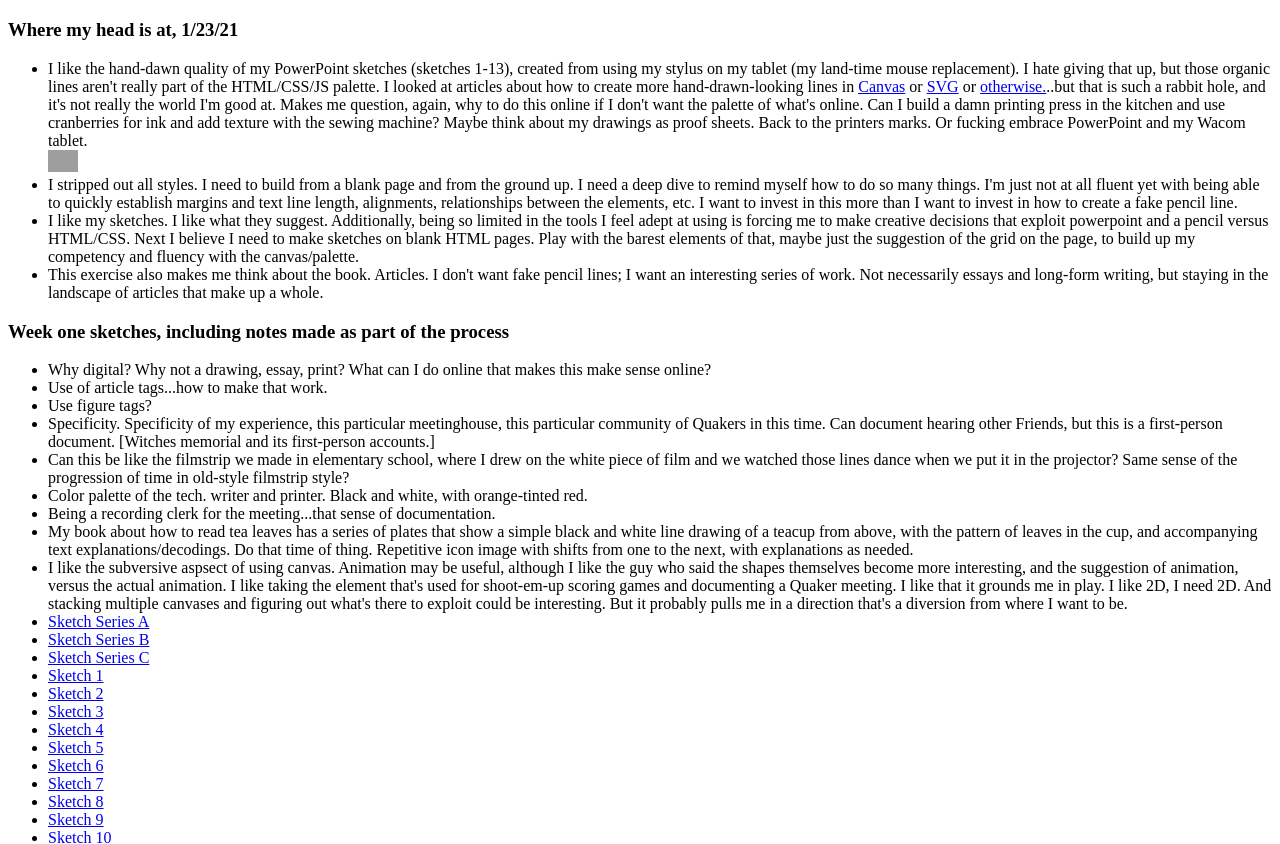
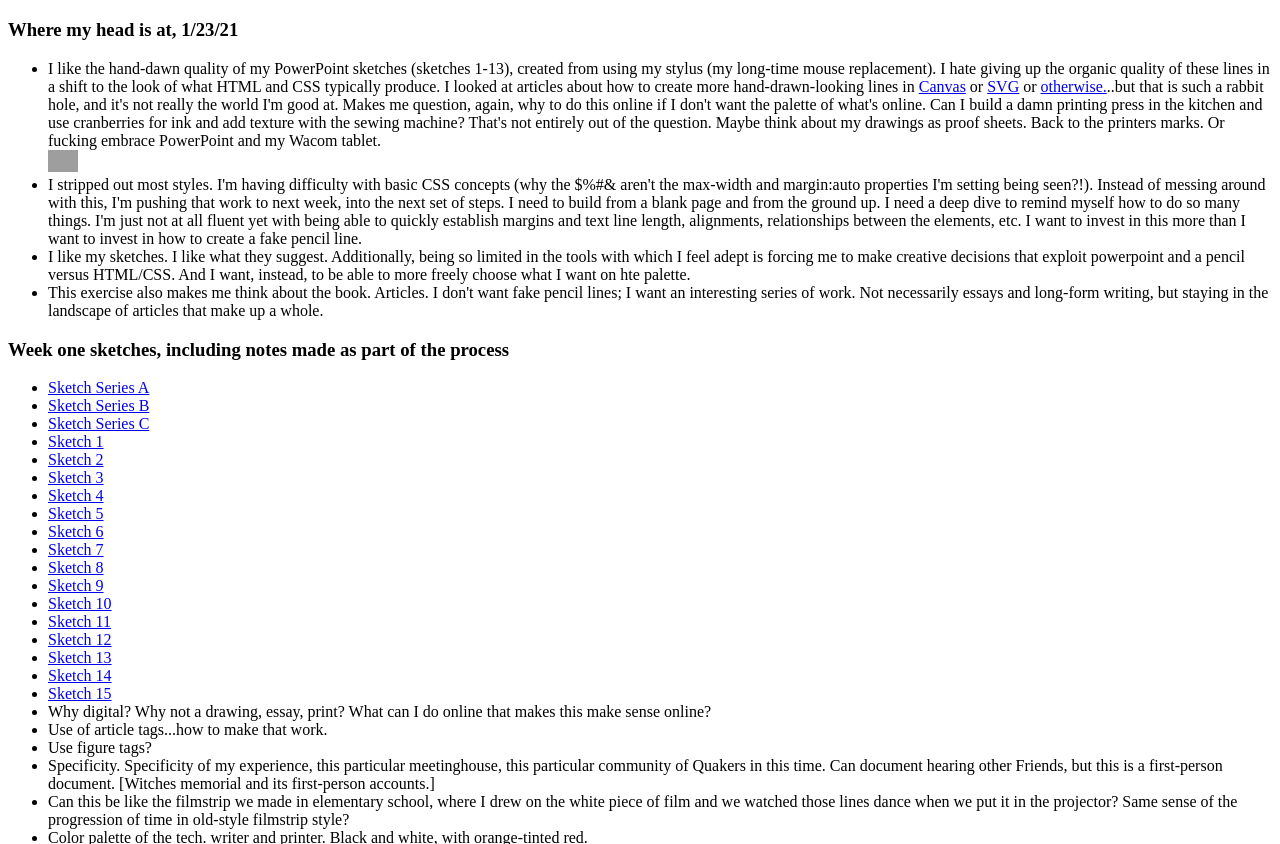
Before and after one commit to redbarnblackchickens/redbarnblackchickens.github.io, a plain HTML site: page meetinghouse.html in a window 1280 px wide. Shown: the part 108-952 px from the top of the page. Drawn offline with Linux system fonts and the light colour scheme; grey boxes are pictures that could not be loaded.

Commit message:
Add files via upload

```diff
--- a/meetinghouse.html
+++ b/meetinghouse.html
@@ -3,12 +3,44 @@
 <title>Soul of Code</title>
 <meta charset="UTF-8">
 <meta name="viewport" content="width=device-width, initial-scale=1">
-<link rel="stylesheet" href="">
+<link rel="stylesheet" href="css/val-styles.css">
 
 <head>
 
 <style>
+/*
+body {
+max-width: 600px;
 
+ font-family: Georgia, serif;
+ line-height: 1.4;
+  }
+ margin: auto;
+  padding: 30px;
+ h1 {
+  font-size: 24px;
+  margin-bottom: 2em;
+ }
+
+ h2 {
+  font-size: 22px;
+ margin-bottom: 1.5em;
+ }
+
+  h3 {
+  font-size: 20px;
+  margin-bottom: 1em;
+ }
+
+li {
+  font-size: 18px;
+   margin-bottom: 1em;
+ }
+
+img {
+ margin-bottom: 1em;
+}
+*/
 </style>
 
 </head>
@@ -16,15 +48,17 @@
 <header>
 		<h2>Valerie Stoehr: <a href="index.html">The Soul of Code</a></h2>
 		<h1>In the Meetinghouse: Sketches</h1>
+</header>
 
-
+<article class="week1">
 
 <h3>Where my head is at, 1/23/21</h3>
    <ul>
-    <li>I like the hand-dawn quality of my PowerPoint sketches (sketches 1-13), created from using my stylus on my tablet (my land-time mouse replacement). I hate giving that up, but those organic lines aren't really part of the HTML/CSS/JS palette. I looked at articles about how to create more hand-drawn-looking lines in <a href="http://perfectionkills.com/exploring-canvas-drawing-techniques/">Canvas</a> or <a href="https://heredragonsabound.blogspot.com/2020/02/creating-pencil-effect-in-svg.html">SVG</a> or <a href="https://roughjs.com/">otherwise.</a>..but that is such a rabbit hole, and it's not really the world I'm good at. Makes me question, again, why to do this online if I don't want the palette of what's online. Can I build a damn printing press in the kitchen and use cranberries for ink and add texture with the sewing machine? Maybe think about my drawings as proof sheets. Back to the printers marks. Or fucking embrace PowerPoint and my Wacom tablet.</li>
+
+    <li>I like the hand-dawn quality of my PowerPoint sketches (sketches 1-13), created from using my stylus (my long-time mouse replacement). I hate giving up the organic quality of these lines in a shift to the look of what HTML and CSS typically produce. I looked at articles about how to create more hand-drawn-looking lines in <a href="http://perfectionkills.com/exploring-canvas-drawing-techniques/">Canvas</a> or <a href="https://heredragonsabound.blogspot.com/2020/02/creating-pencil-effect-in-svg.html">SVG</a> or <a href="https://roughjs.com/">otherwise.</a>..but that is such a rabbit hole, and it's not really the world I'm good at. Makes me question, again, why to do this online if I don't want the palette of what's online. Can I build a damn printing press in the kitchen and use cranberries for ink and add texture with the sewing machine? That's not entirely out of the question. Maybe think about my drawings as proof sheets. Back to the printers marks. Or fucking embrace PowerPoint and my Wacom tablet.</li>
     <img src="https://i.stack.imgur.com/Y03RE.jpg" width="30px">
-    <li>I stripped out all styles. I need to build from a blank page and from the ground up. I need a deep dive to remind myself how to do so many things. I'm just not at all fluent yet with being able to quickly establish margins and text line length, alignments, relationships between the elements, etc. I want to invest in this more than I want to invest in how to create a fake pencil line.</li>
-    <li>I like my sketches. I like what they suggest. Additionally, being so limited in the tools I feel adept at using is forcing me to make creative decisions that exploit powerpoint and a pencil versus HTML/CSS. Next I believe I need to make sketches on blank HTML pages. Play with the barest elements of that, maybe just the suggestion of the grid on the page, to build up my competency and fluency with the canvas/palette.</li>
+    <li>I stripped out most styles. I'm having difficulty with basic CSS concepts (why the $%#& aren't the max-width and margin:auto properties I'm setting being seen?!). Instead of messing around with this, I'm pushing that work to next week, into the next set of steps. I need to build from a blank page and from the ground up. I need a deep dive to remind myself how to do so many things. I'm just not at all fluent yet with being able to quickly establish margins and text line length, alignments, relationships between the elements, etc. I want to invest in this more than I want to invest in how to create a fake pencil line.</li>
+    <li>I like my sketches. I like what they suggest. Additionally, being so limited in the tools with which I feel adept is forcing me to make creative decisions that exploit powerpoint and a pencil versus HTML/CSS. And I want, instead, to be able to more freely choose what I want on hte palette.</li>
     <li>This exercise also makes me think about the book. Articles. I don't want fake pencil lines; I want an interesting series of work. Not necessarily essays and long-form writing, but staying in the landscape of articles that make up a whole.</li>
 
 </ul>
@@ -32,15 +66,7 @@
 <h3>Week one sketches, including notes made as part of the process</h3>
 
  <ul>
-  <li>Why digital? Why not a drawing, essay, print? What can I do online that makes this make sense online?</li>
-  <li>Use of article tags...how to make that work.</li>
-  <li>Use figure tags?</li>
-  <li>Specificity. Specificity of my experience, this particular meetinghouse, this particular community of Quakers in this time. Can document hearing other Friends, but this is a first-person document. [Witches memorial and its first-person accounts.]</li>
- <li>Can this be like the filmstrip we made in elementary school, where I drew on the white piece of film and we watched those lines dance when we put it in the projector? Same sense of the progression of time in old-style filmstrip style?</li>
-  <li>Color palette of the tech. writer and printer. Black and white, with orange-tinted red.</li>
-   <li>Being a recording clerk for the meeting...that sense of documentation.</li>
-    <li>My book about how to read tea leaves has a series of plates that show a simple black and white line drawing of a teacup from above, with the pattern of leaves in the cup, and accompanying text explanations/decodings. Do that time of thing. Repetitive icon image with shifts from one to the next, with explanations as needed.</li>
-    <li>I like the subversive aspsect of using canvas. Animation may be useful, although I like the guy who said the shapes themselves become more interesting, and the suggestion of animation, versus the actual animation. I like taking the element that's used for shoot-em-up scoring games and documenting a Quaker meeting. I like that it grounds me in play. I like 2D, I need 2D. And stacking multiple canvases and figuring out what's there to exploit could be interesting. But it probably pulls me in a direction that's a diversion from where I want to be.</li>
+
   <li><a href="mh/mha.html">Sketch Series A</a></li>
   <li><a href="mh/mhb.html">Sketch Series B</a></li>
   <li><a href="mh/mhc.html">Sketch Series C</a></li>
@@ -60,26 +86,21 @@
   <li><a href="mh/mh14.html">Sketch 14</a></li>
   <li><a href="mh/mh15.html">Sketch 15</a></li>
 
+<li>Why digital? Why not a drawing, essay, print? What can I do online that makes this make sense online?</li>
+  <li>Use of article tags...how to make that work.</li>
+  <li>Use figure tags?</li>
+  <li>Specificity. Specificity of my experience, this particular meetinghouse, this particular community of Quakers in this time. Can document hearing other Friends, but this is a first-person document. [Witches memorial and its first-person accounts.]</li>
+ <li>Can this be like the filmstrip we made in elementary school, where I drew on the white piece of film and we watched those lines dance when we put it in the projector? Same sense of the progression of time in old-style filmstrip style?</li>
+  <li>Color palette of the tech. writer and printer. Black and white, with orange-tinted red.</li>
+   <li>Being a recording clerk for the meeting...that sense of documentation.</li>
+    <li>My book about how to read tea leaves has a series of plates that show a simple black and white line drawing of a teacup from above, with the pattern of leaves in the cup, and accompanying text explanations/decodings. Do that time of thing. Repetitive icon image with shifts from one to the next, with explanations as needed.</li>
+    <li>I like the subversive aspsect of using canvas. Animation may be useful, although I like the guy who said the shapes themselves become more interesting, and the suggestion of animation, versus the actual animation. I like taking the element that's used for shoot-em-up scoring games and documenting a Quaker meeting. I like that it grounds me in play. I like 2D, I need 2D. And stacking multiple canvases and figuring out what's there to exploit could be interesting. But it probably pulls me in a direction that's a diversion from where I want to be.</li>
+
+
 </ul>
 
 
-
-
-</header>
-<!--
-<canvas id="example" width="260" height="200">
-	<h2>Shapes</h2>
-  <p>A rectangle with a black border. In the background is a pink circle. Partially overlaying the
-  <a href="http://en.wikipedia.org/wiki/Circle" onfocus="drawCircle();" onblur="drawPicture();">circle</a>.
-  Partially overlaying the circle is a green
-  <a href="http://en.wikipedia.org/wiki/Square" onfocus="drawSquare();" onblur="drawPicture();">square</a>
-  and a purple <a href="http://en.wikipedia.org/wiki/Triangle" onfocus="drawTriangle();" onblur="drawPicture();">triangle</a>,
-  both of which are semi-opaque, so the full circle can be seen underneath.</p>
-</canvas>
--->
-
-
-
+</article>
 
 <footer>
   <p>valerie stoehr | copyright 2021</p>
```
